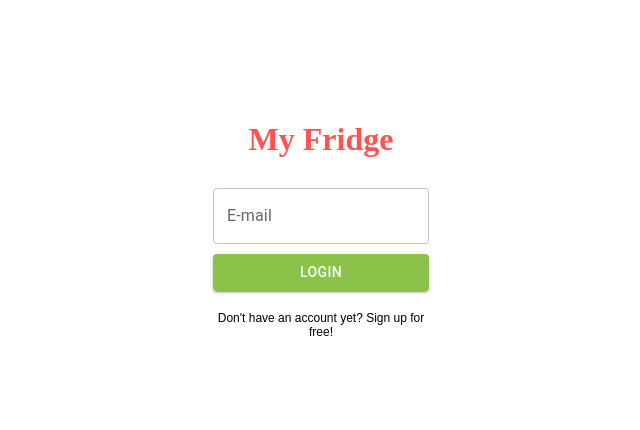
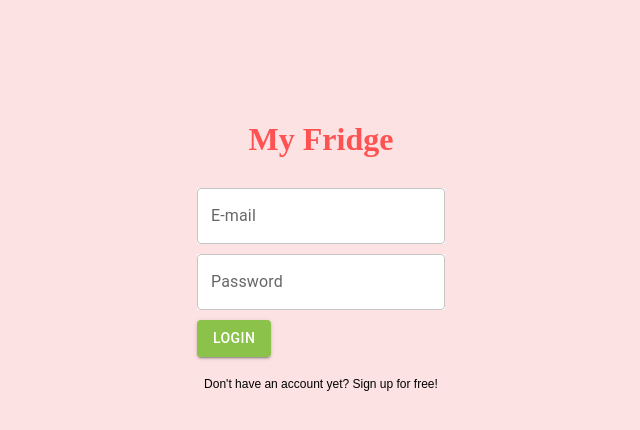
Before and after one commit to priscilla-silva/my-fridge, a React (Create React App) app in the folder my-fridge/: page / in a window 1280 px wide. Shown: the top 430 px of the page, without its empty margins (319-959 px from the left). Built offline with nearby package versions, Linux system fonts and the light colour scheme.

Commit message:
login page styles/colors almost done

```diff
--- a/my-fridge/src/App.js
+++ b/my-fridge/src/App.js
@@ -1,13 +1,32 @@
+import React, {useState} from "react";
 import Login from "./comps/Login";
 
 
 
 function App() {
+
+  // const myCredentials = {
+  //   email: "priscilla@myfridge.com",
+  //   password: "fridge123"
+  // }
+
+  // const [user, setUser] = useState({email:""});
+  // const [error, setError] = useState("");
+
+  // const Login = details => {
+  //   console.log(details);
+  // }
+
+  // const logout = () => {
+  //   console.log("log out");
+  // }
+
   return (
     <div className="App">
       <div className="main">
       <h1>My Fridge</h1>
       <Login />
+      <h4>Don't have an account yet? Sign up for free!</h4>
       </div>
     </div>
   );
--- a/my-fridge/src/comps/Login.js
+++ b/my-fridge/src/comps/Login.js
@@ -8,9 +8,9 @@ const Login = () => {
 
     return (
     <div className="login-form">
-        <TextField id="outlined-basic" label="E-mail" variant="outlined" />
-        <Button id="login-btn" variant="contained">Login</Button>
-        <h4>Don't have an account yet? Sign up for free!</h4>
+        <div className="email"><TextField  id="outlined-basic" label="E-mail" variant="outlined" /></div>
+        <div className="password"><TextField id="outlined-basic-password" type="password" label="Password" variant="outlined" /></div>
+        <div><Button id="login-btn"  variant="contained">Login</Button></div>
     </div>
     )
 }
--- a/my-fridge/src/index.css
+++ b/my-fridge/src/index.css
@@ -1,18 +1,22 @@
 body {
   margin: 100px;
+  background-color: #fce2e2;
 
 }
 
 .main {
-  display: flex;
-  flex-direction: column;
-  align-items: center;
+display: flex;
+flex-direction: column;
+align-items: center;
+
 }
 
 h1 {
   font-family: 'Pacifico', cursive;
   margin-bottom: 30px;
   color: #ff5252;
+  display: flex;
+
 
 }
 
@@ -24,14 +28,20 @@ h4 {
   margin-top: 20px;
 }
 
-.login-form {
-  display: flex;
-  flex-direction: column;
-  width: 20%;
 
-}
 
 #login-btn {
   margin-top: 10px;
   background-color: #8bc34a;
+  display: flex;
+  justify-content: flex-end;
 }
+
+.email {
+  margin-bottom: 10px;
+  background-color: white;
+}
+
+.password {
+  background-color: white;
+}
```
